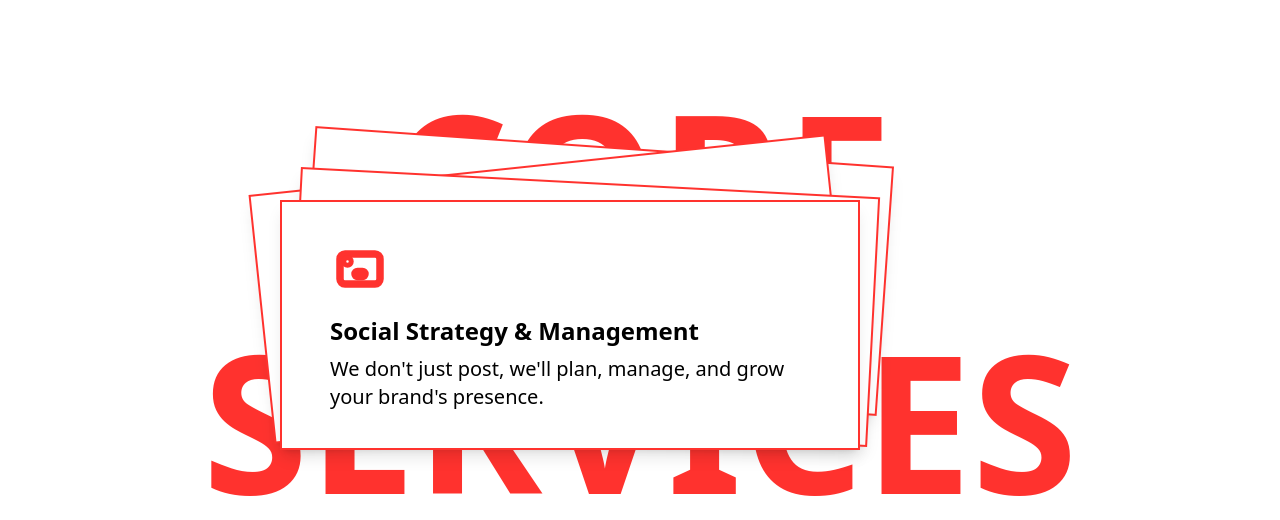
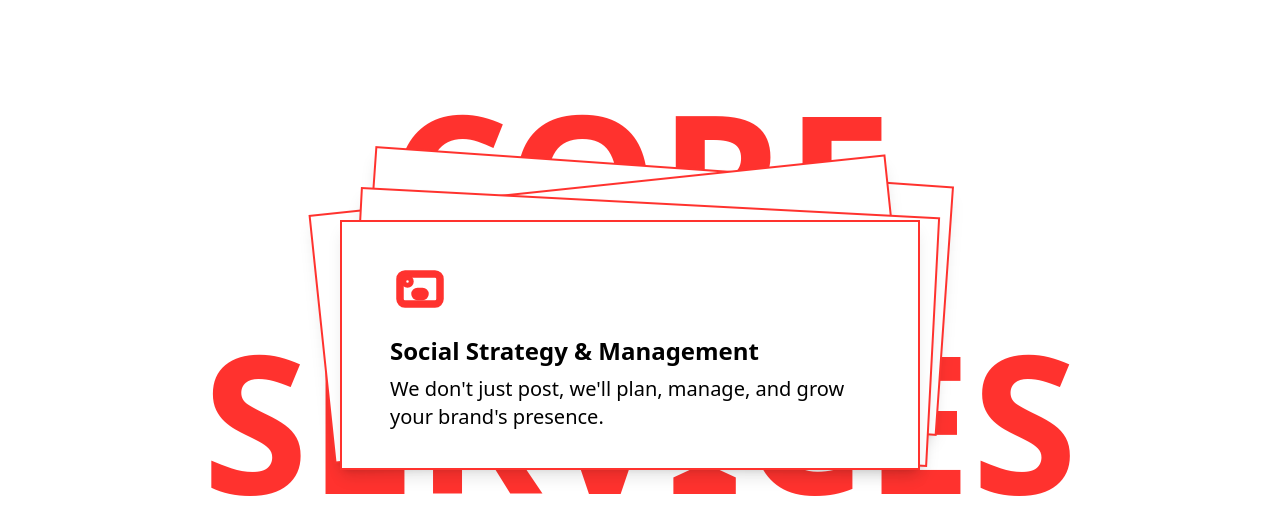
Before and after one commit to AbdulRehman938/Silo, a React (Vite) app: page /services in a window 1280 px wide. Shown: the part 900-1420 px from the top of the page. Built offline with nearby package versions, Linux system fonts and the light colour scheme.

Commit message:
cards offset AR

```diff
--- a/src/components/servicee/Cards.jsx
+++ b/src/components/servicee/Cards.jsx
@@ -260,8 +260,8 @@ const Cards = () => {
                 initial={{ opacity: 0, y: 20, x: 0, rotate: 0 }}
                 animate={{
                   opacity: transform.opacity,
-                  x: offset.x - 360,
-                  y: -offset.y + transform.y - 100,
+                  x: offset.x - 300,
+                  y: -offset.y + transform.y - 80,
                   rotate: offset.r,
                   scale: transform.scale
                 }}
```
